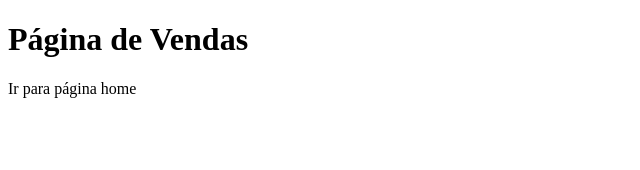
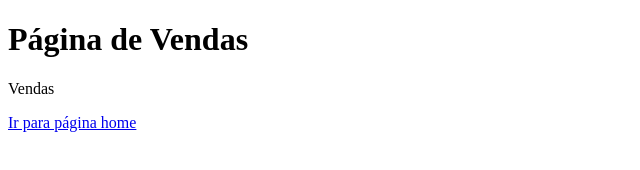
Before and after one commit to pragosantos/aulagithub, a plain HTML site: page vendas.html in a window 1280 px wide. Shown: the whole page, without its empty margins (0-640 px from the left). Drawn offline with Linux system fonts and the light colour scheme.

Commit message:
Acrescentado paragrafo e corrigindo os links.

```diff
--- a/vendas.html
+++ b/vendas.html
@@ -8,6 +8,8 @@
 </head>
 <body>
     <h1>Página de Vendas</h1>
-    <a href="index.html"></a>Ir para página home
+    <p>Vendas</p>
+
+    <a href="index.html">Ir para página home</a>
 </body>
 </html>
```
Also changed, not shown: index.html (+1 -1 lines).
